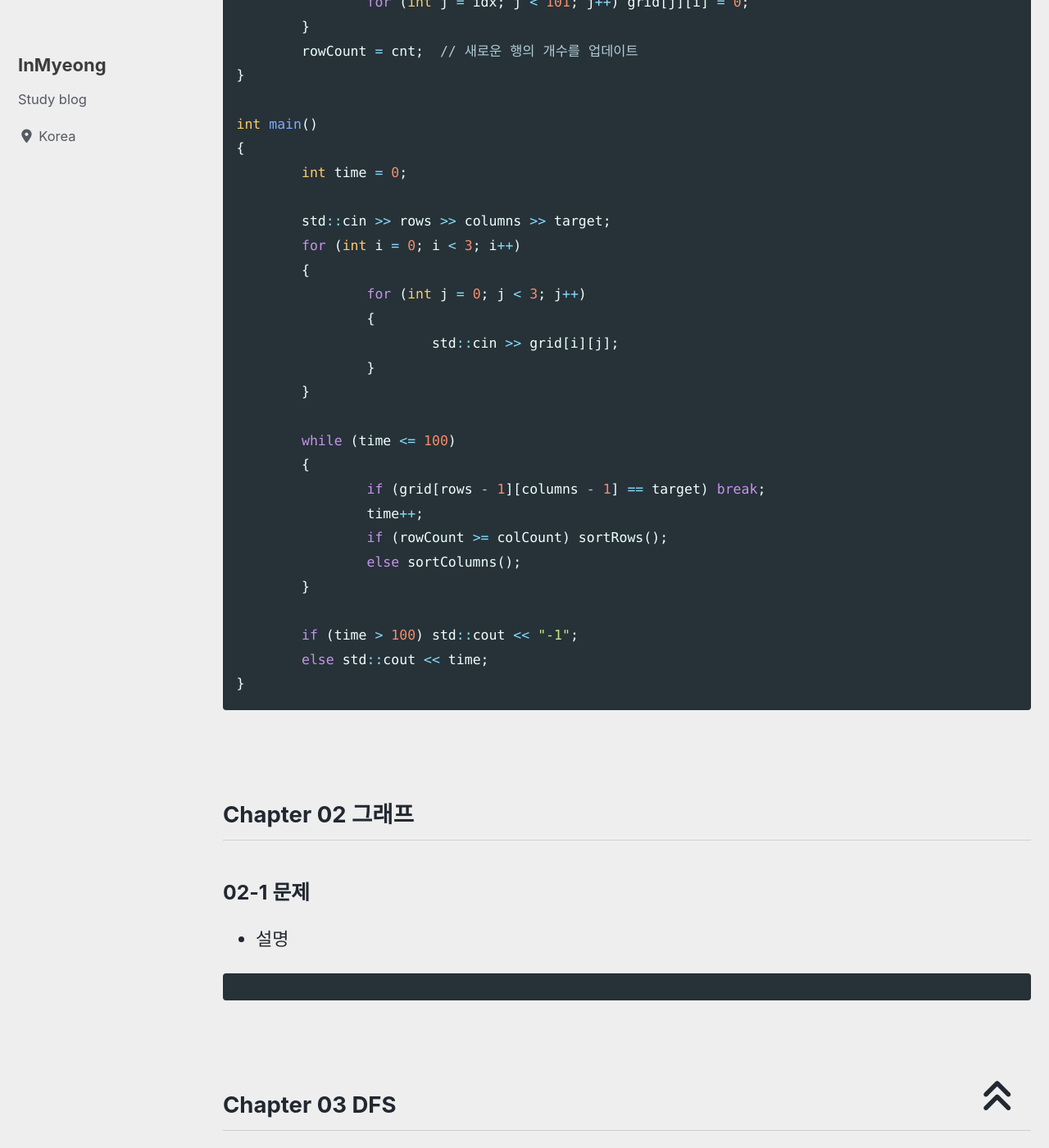
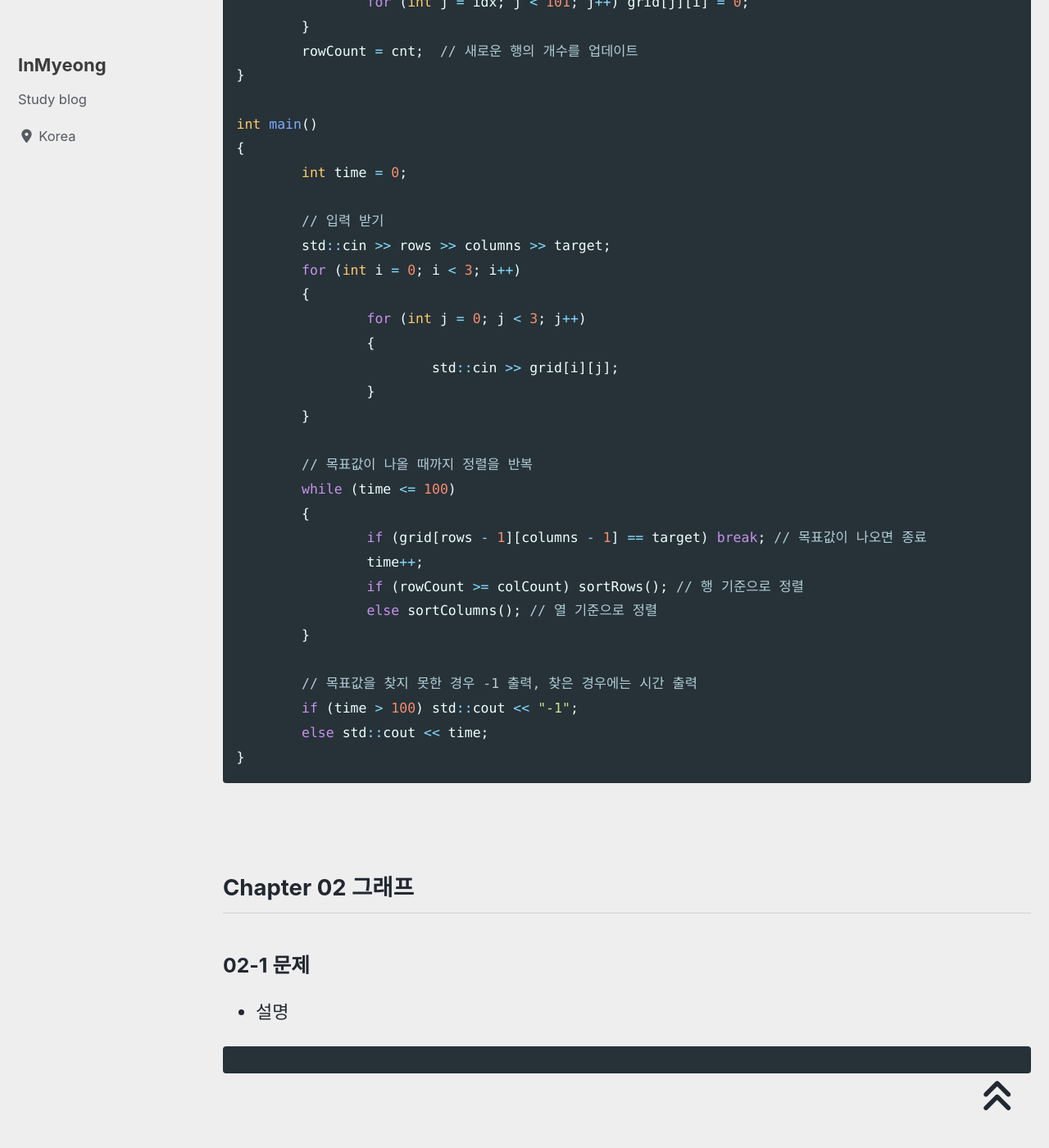
Before and after one commit to devMyeong/devMyeong.github.io, a Jekyll site: the page built from _posts/codingTest/2023-05-01-삼성기출.md, in a window 1280 px wide and 1400 px high, scrolled down 21392 px. Shown: the whole window at 82% size. Built offline with Jekyll 4.4.1, drawn with Linux system fonts in a browser that asks for light colours; cached includes are drawn as plain includes; nearby versions of some CDN libraries; some web fonts are replaced; comment, search, counter and statistics services are not loaded.

Commit message:
Chore : 수정

```diff
--- a/_posts/codingTest/2023-05-01-삼성기출.md
+++ b/_posts/codingTest/2023-05-01-삼성기출.md
@@ -694,6 +694,7 @@ int main()
 {
 	int time = 0;
 
+	// 입력 받기
 	std::cin >> rows >> columns >> target;
 	for (int i = 0; i < 3; i++)
 	{
@@ -703,14 +704,16 @@ int main()
 		}
 	}
 
+	// 목표값이 나올 때까지 정렬을 반복
 	while (time <= 100)
 	{
-		if (grid[rows - 1][columns - 1] == target) break;
+		if (grid[rows - 1][columns - 1] == target) break; // 목표값이 나오면 종료
 		time++;
-		if (rowCount >= colCount) sortRows();
-		else sortColumns();
+		if (rowCount >= colCount) sortRows(); // 행 기준으로 정렬
+		else sortColumns(); // 열 기준으로 정렬
 	}
 
+	// 목표값을 찾지 못한 경우 -1 출력, 찾은 경우에는 시간 출력
 	if (time > 100) std::cout << "-1";
 	else std::cout << time;
 }
```
